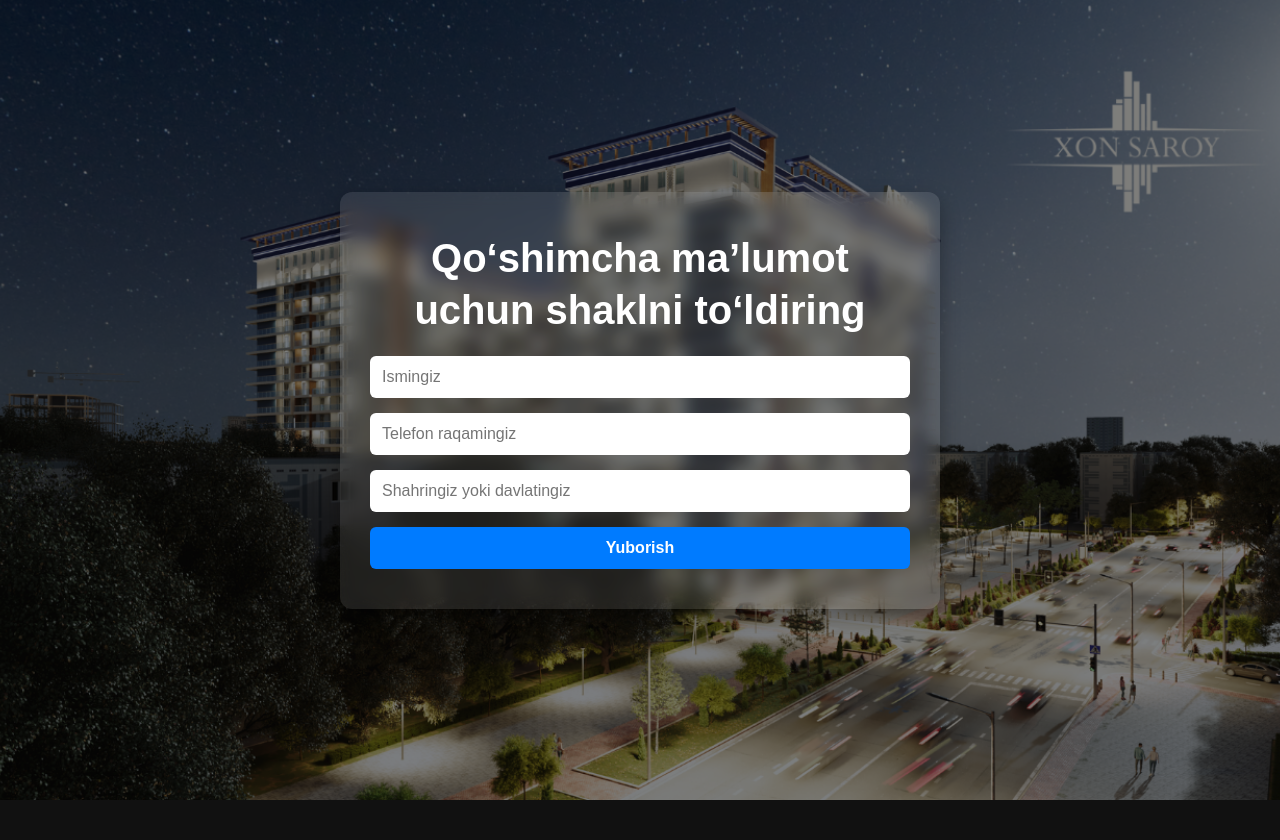
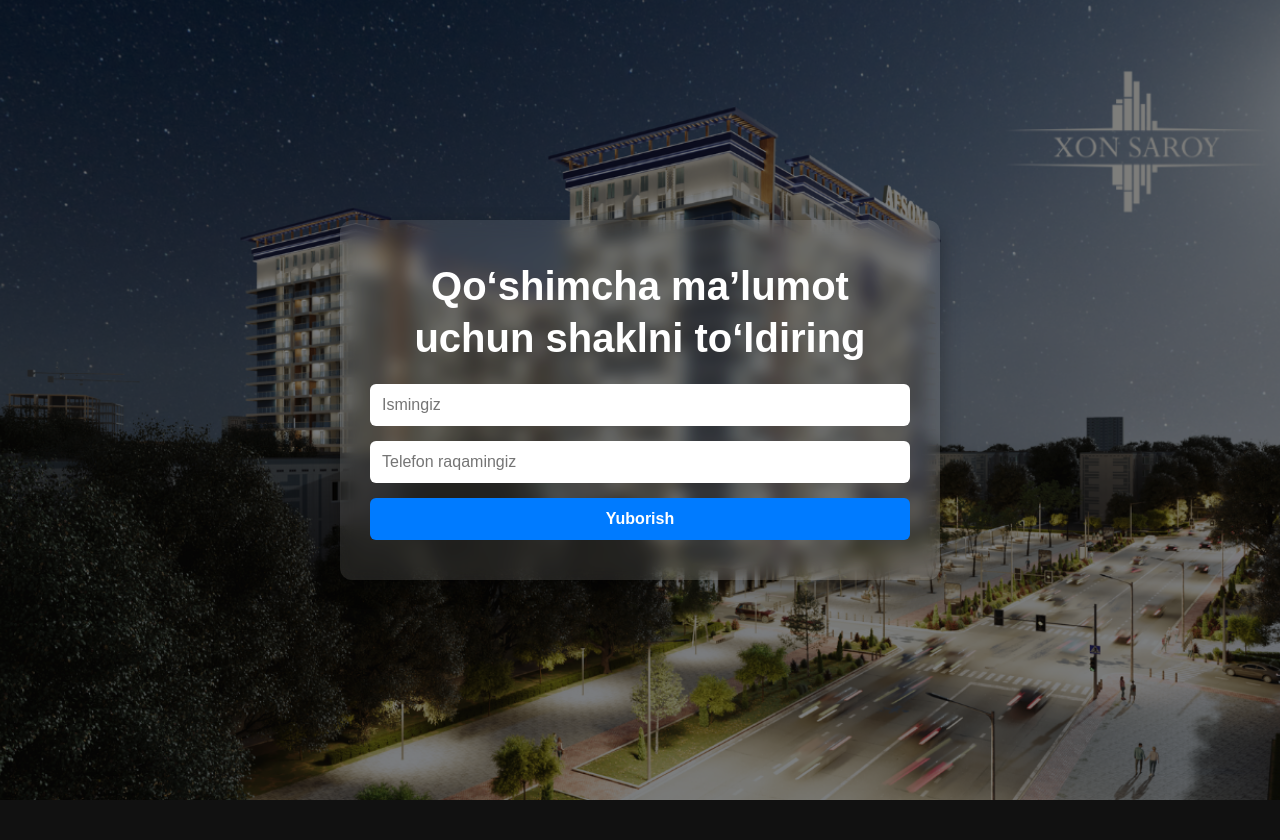
Before and after one commit to Behzod031/lend_Chet_EL, a Flask app: page / in a window 1280 px wide. Run offline with Flask 3, Linux system fonts and the light colour scheme; some libraries are stand-ins or nearby versions.

Commit message:
Update index.html

```diff
--- a/templates/index.html
+++ b/templates/index.html
@@ -5,6 +5,7 @@
   <meta name="viewport" content="width=device-width, initial-scale=1.0">
   <title>Qo‘shimcha ma’lumot</title>
   <link rel="stylesheet" href="{{ url_for('static', filename='css/style.css') }}?v=1.3">
+
   <!-- Meta Pixel Code -->
   <script>
   !function(f,b,e,v,n,t,s)
@@ -18,9 +19,10 @@ s.parentNode.insertBefore(t,s)}(window, document,'script',
   fbq('init', '1269983297913311');
   fbq('track', 'PageView');
   </script>
-<noscript><img height="1" width="1" style="display:none"
-src="https://www.facebook.com/tr?id=1269983297913311&ev=PageView&noscript=1"
-/></noscript>
+  <noscript>
+    <img height="1" width="1" style="display:none"
+    src="https://www.facebook.com/tr?id=1269983297913311&ev=PageView&noscript=1"/>
+  </noscript>
   <!-- End Meta Pixel Code -->
 </head>
 <body>
@@ -38,9 +40,6 @@ src="https://www.facebook.com/tr?id=1269983297913311&ev=PageView&noscript=1"
           <div class="form-group">
             <input type="tel" name="phone" placeholder="Telefon raqamingiz" required>
           </div>
-          <div class="form-group">
-            <input type="text" name="city" placeholder="Shahringiz yoki davlatingiz" required>
-          </div>
           <button type="submit">Yuborish</button>
         </form>
       </div>
```
Lines whose indentation alone changed are shown as unchanged.
